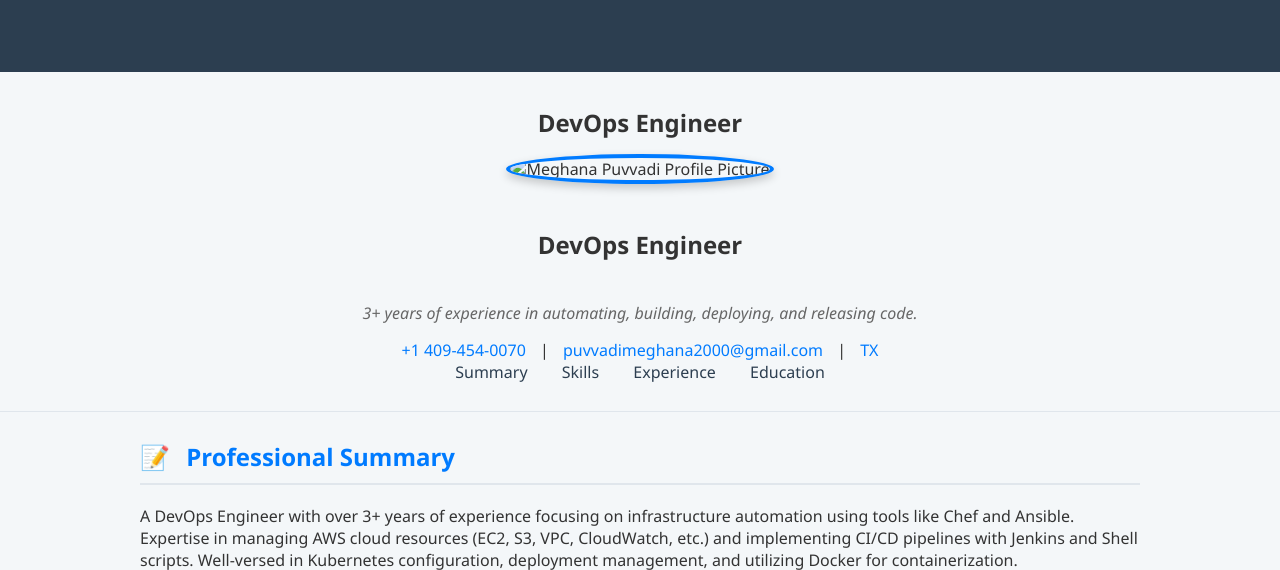
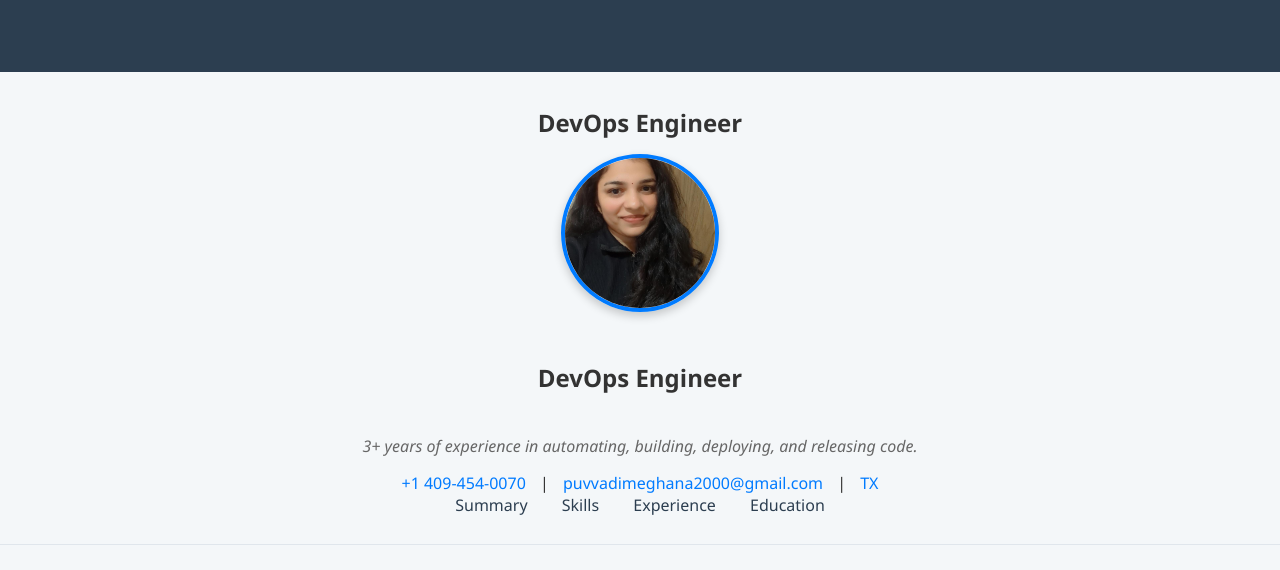
Before and after one commit to puvvadimeghana/Portfolio-Meghana-Puvvadi, a plain HTML site: page index.html in a window 1280 px wide. Shown: the part 231-801 px from the top of the page. Drawn offline with Linux system fonts and the light colour scheme.

Commit message:
Updated index.html aand added extension as .jpg

```diff
--- a/index.html
+++ b/index.html
@@ -21,7 +21,7 @@
     <section class="container primary-summary">
         <p class="role">DevOps Engineer</p>
         <section class="container primary-summary">
-    <img src="Meghana_puvvadi_image" alt="Meghana Puvvadi Profile Picture" class="profile-pic">
+    <img src="Meghana_puvvadi_image.jpg" alt="Meghana Puvvadi Profile Picture" class="profile-pic">
     <p class="role">DevOps Engineer</p>
     </section>
         <p class="summary-line">3+ years of experience in automating, building, deploying, and releasing code.</p>
```
